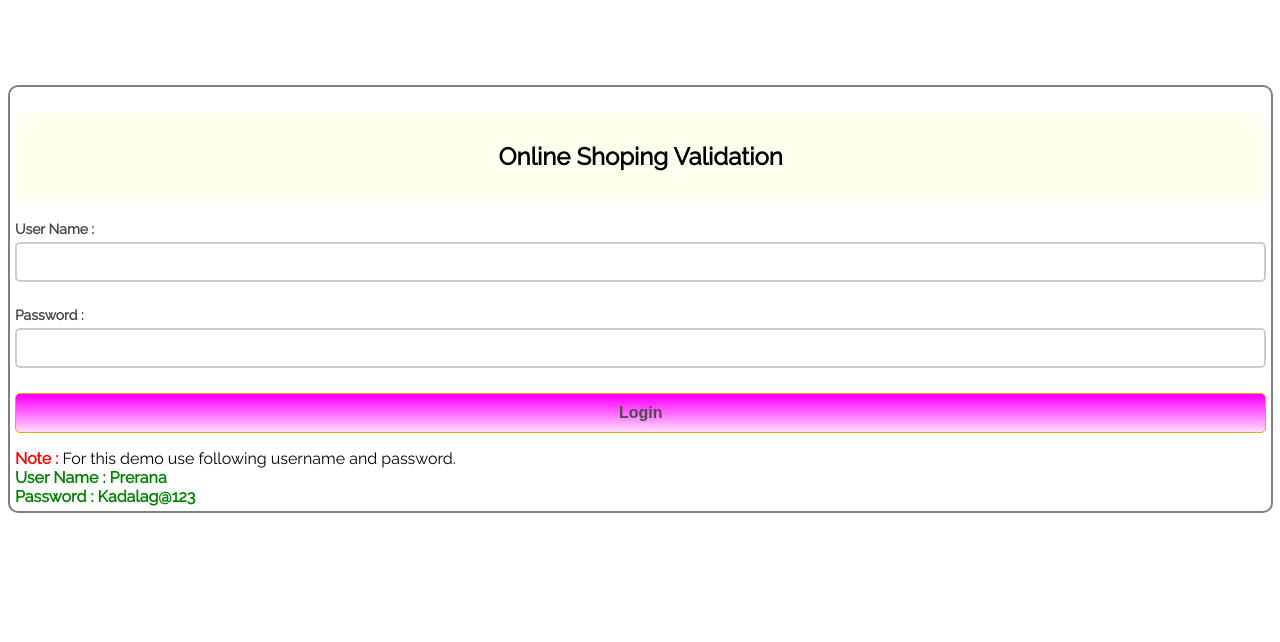
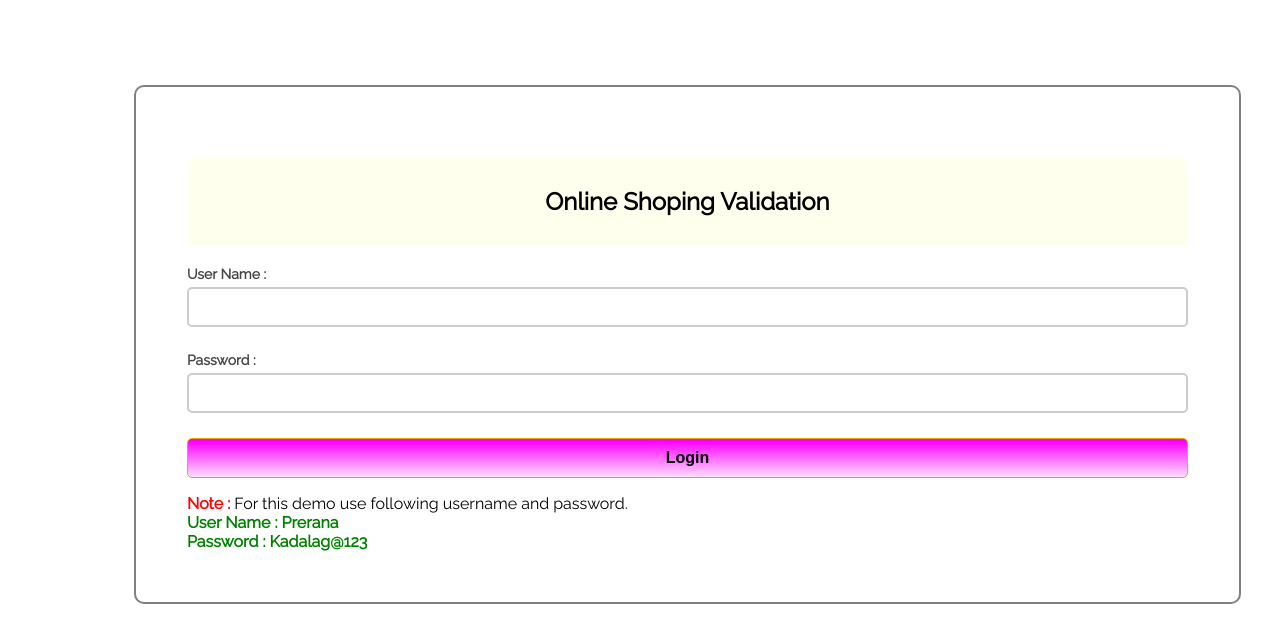
Before and after one commit to Andro-IDE/ValidationShopingExample, a plain HTML site: page index.html in a window 1280 px wide. Drawn offline with Linux system fonts and the light colour scheme.

Commit message:
committed

```diff
--- a/index.html
+++ b/index.html
@@ -20,14 +20,14 @@ hr{
   margin-bottom: 40px;
 }
 div.container{
-  width: 100%;
+  width: 80%;
   height: 610px;
   margin:35px auto;
   font-family: 'Raleway', sans-serif;
 }
 div.main{
   width: 99%;
-  padding: 5px;
+  padding: 5%;
   border: 2px solid gray;
   border-radius: 10px;
   font-family: raleway;
@@ -72,7 +72,7 @@ input[type=button]{
   font-size: 16px;
   background: linear-gradient(#ff00ff 5%, #ffddff 100%);
   border: 1px solid #e5a900;
-  color: #4E4D4B;
+  color: #000000;
   font-weight: bold;
   cursor: pointer;
   width: 100%;
@@ -147,12 +147,12 @@ function validate() {
 		<span>
 		  <b
 			class="note">
-			  Note :</b>
-			  For this demo use following username and password.<br/>
+			Note :</b>
+		  For this demo use following username and password.<br/>
 		  <b
 			class="valid">
-			  User Name : Prerana<br/>
-			  Password  : Kadalag@123</b>
+			User Name : Prerana<br/>
+			Password  : Kadalag@123</b>
 		</span>
 	  </div>
 	</div>
```
